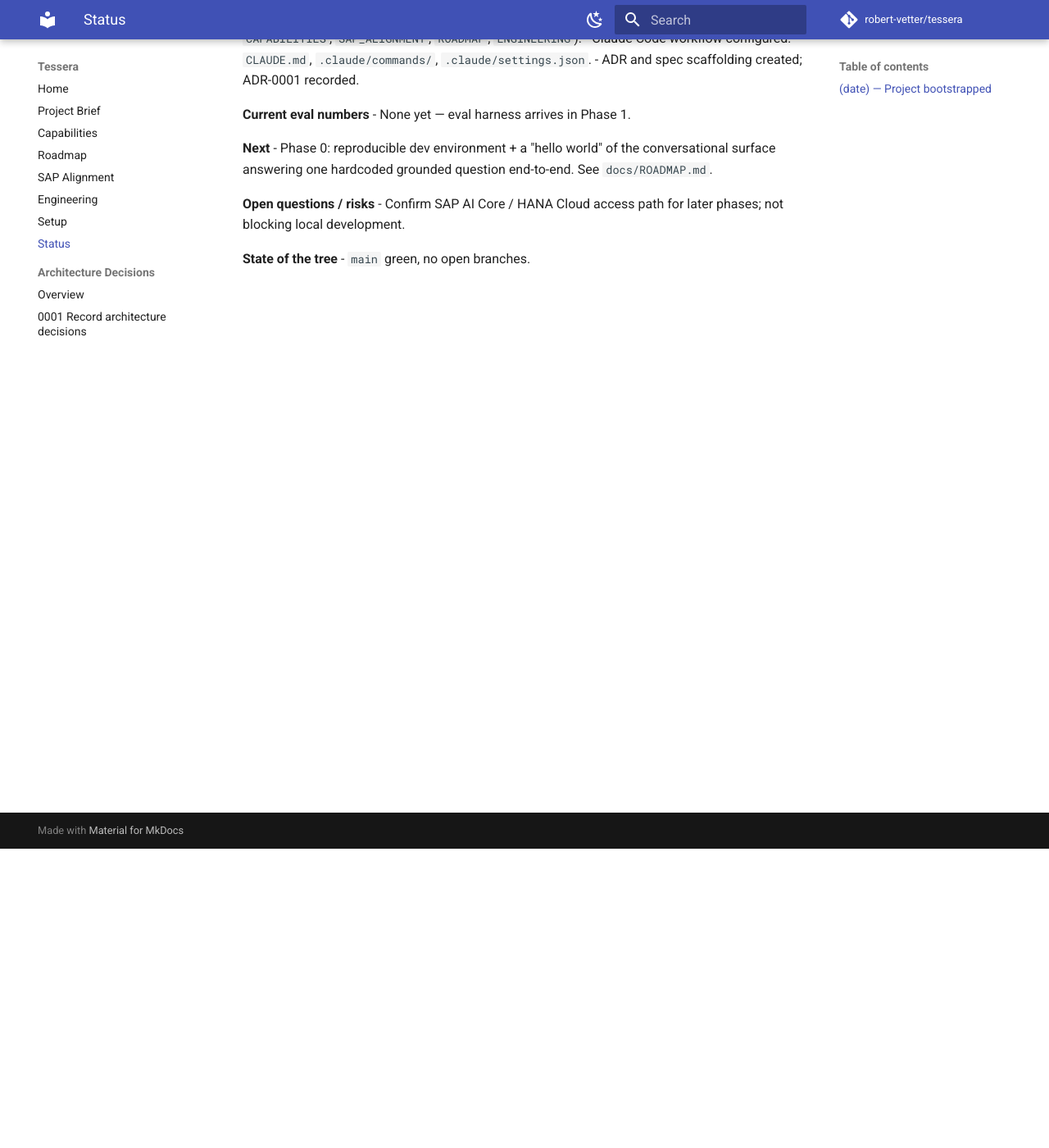
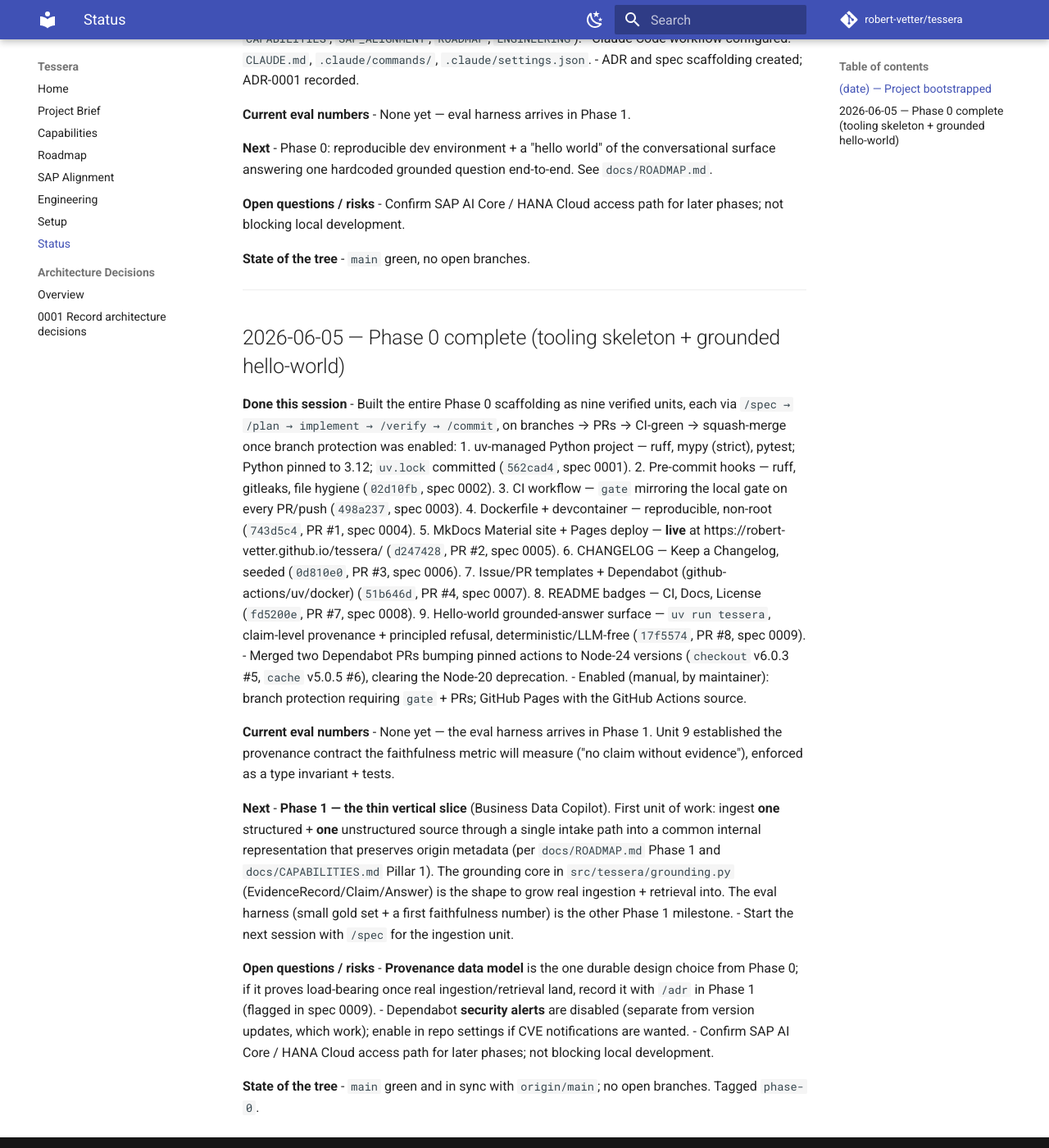
Before and after one commit to robert-vetter/tessera, an MkDocs documentation site: the page built from docs/STATUS.md, in a window 1280 px wide and 1400 px high, scrolled down 365 px. Shown: the whole window at 82% size. Built offline with MkDocs 1.6.1 and Material for MkDocs 9.7.7, drawn with Linux system fonts in a browser that asks for light colours; comment, search, counter and statistics services are not loaded.

Commit message:
docs: record Phase 0 complete in STATUS, point at Phase 1 (#9)
Wrap the session: append a dated STATUS entry capturing all nine Phase 0
scaffolding units (specs 0001–0009, commits/PRs referenced) plus the two
Dependabot action bumps, and set the next step to the Phase 1 ingestion unit.
Phase 0's roadmap conditions and definition of done are met.

No eval numbers yet (harness arrives in Phase 1). No code change.

Co-authored-by: Claude Opus 4.8 <noreply@anthropic.com>

```diff
--- a/docs/STATUS.md
+++ b/docs/STATUS.md
@@ -22,3 +22,58 @@ Living session journal. Append a new dated entry at the end of every work sessio
 
 **State of the tree**
 - `main` green, no open branches.
+
+---
+
+## 2026-06-05 — Phase 0 complete (tooling skeleton + grounded hello-world)
+
+**Done this session**
+- Built the entire Phase 0 scaffolding as nine verified units, each via
+  `/spec → /plan → implement → /verify → /commit`, on branches → PRs → CI-green →
+  squash-merge once branch protection was enabled:
+  1. uv-managed Python project — ruff, mypy (strict), pytest; Python pinned to
+     3.12; `uv.lock` committed (`562cad4`, spec 0001).
+  2. Pre-commit hooks — ruff, gitleaks, file hygiene (`02d10fb`, spec 0002).
+  3. CI workflow — `gate` mirroring the local gate on every PR/push (`498a237`,
+     spec 0003).
+  4. Dockerfile + devcontainer — reproducible, non-root (`743d5c4`, PR #1, spec 0004).
+  5. MkDocs Material site + Pages deploy — **live** at
+     https://robert-vetter.github.io/tessera/ (`d247428`, PR #2, spec 0005).
+  6. CHANGELOG — Keep a Changelog, seeded (`0d810e0`, PR #3, spec 0006).
+  7. Issue/PR templates + Dependabot (github-actions/uv/docker) (`51b646d`,
+     PR #4, spec 0007).
+  8. README badges — CI, Docs, License (`fd5200e`, PR #7, spec 0008).
+  9. Hello-world grounded-answer surface — `uv run tessera`, claim-level
+     provenance + principled refusal, deterministic/LLM-free (`17f5574`, PR #8,
+     spec 0009).
+- Merged two Dependabot PRs bumping pinned actions to Node-24 versions
+  (`checkout` v6.0.3 #5, `cache` v5.0.5 #6), clearing the Node-20 deprecation.
+- Enabled (manual, by maintainer): branch protection requiring `gate` + PRs;
+  GitHub Pages with the GitHub Actions source.
+
+**Current eval numbers**
+- None yet — the eval harness arrives in Phase 1. Unit 9 established the
+  provenance contract the faithfulness metric will measure ("no claim without
+  evidence"), enforced as a type invariant + tests.
+
+**Next**
+- **Phase 1 — the thin vertical slice** (Business Data Copilot). First unit of
+  work: ingest **one** structured + **one** unstructured source through a single
+  intake path into a common internal representation that preserves origin
+  metadata (per `docs/ROADMAP.md` Phase 1 and `docs/CAPABILITIES.md` Pillar 1).
+  The grounding core in `src/tessera/grounding.py` (EvidenceRecord/Claim/Answer)
+  is the shape to grow real ingestion + retrieval into. The eval harness (small
+  gold set + a first faithfulness number) is the other Phase 1 milestone.
+- Start the next session with `/spec` for the ingestion unit.
+
+**Open questions / risks**
+- **Provenance data model** is the one durable design choice from Phase 0; if it
+  proves load-bearing once real ingestion/retrieval land, record it with `/adr`
+  in Phase 1 (flagged in spec 0009).
+- Dependabot **security alerts** are disabled (separate from version updates,
+  which work); enable in repo settings if CVE notifications are wanted.
+- Confirm SAP AI Core / HANA Cloud access path for later phases; not blocking
+  local development.
+
+**State of the tree**
+- `main` green and in sync with `origin/main`; no open branches. Tagged `phase-0`.
```
